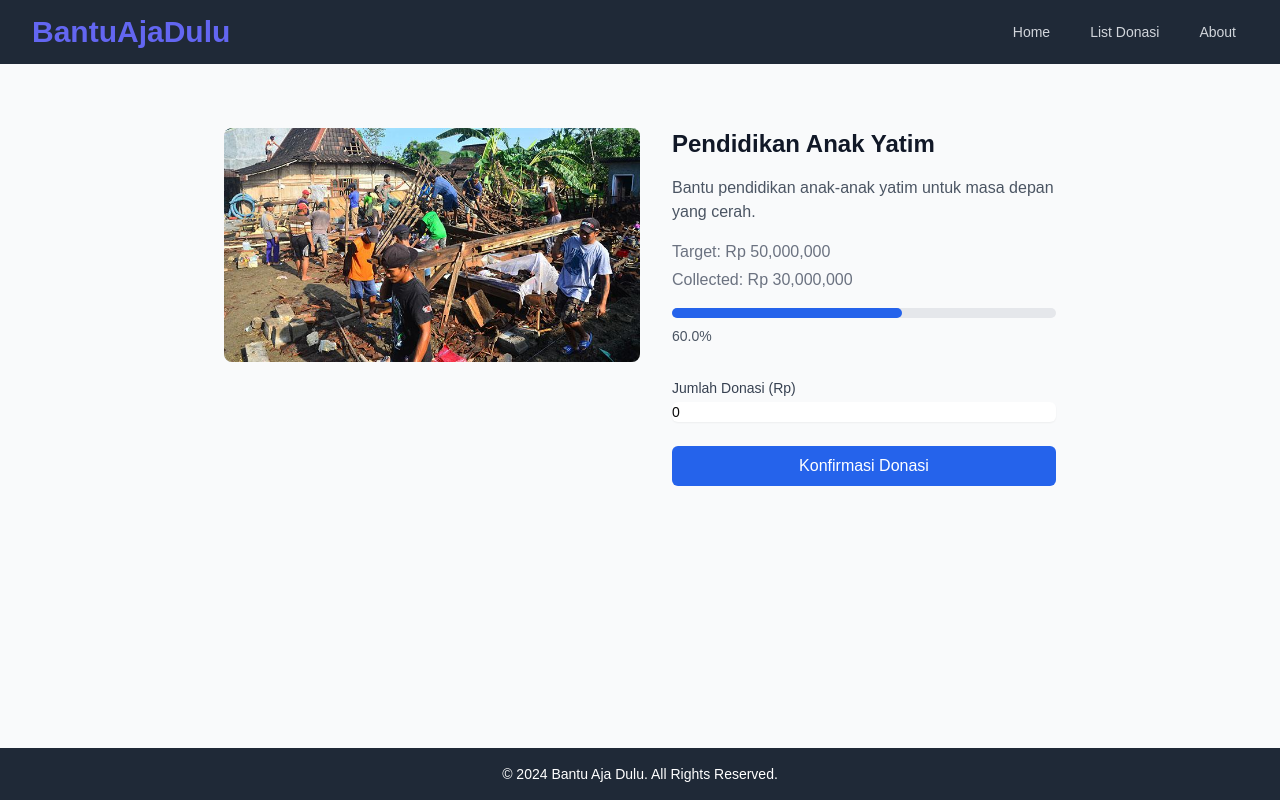
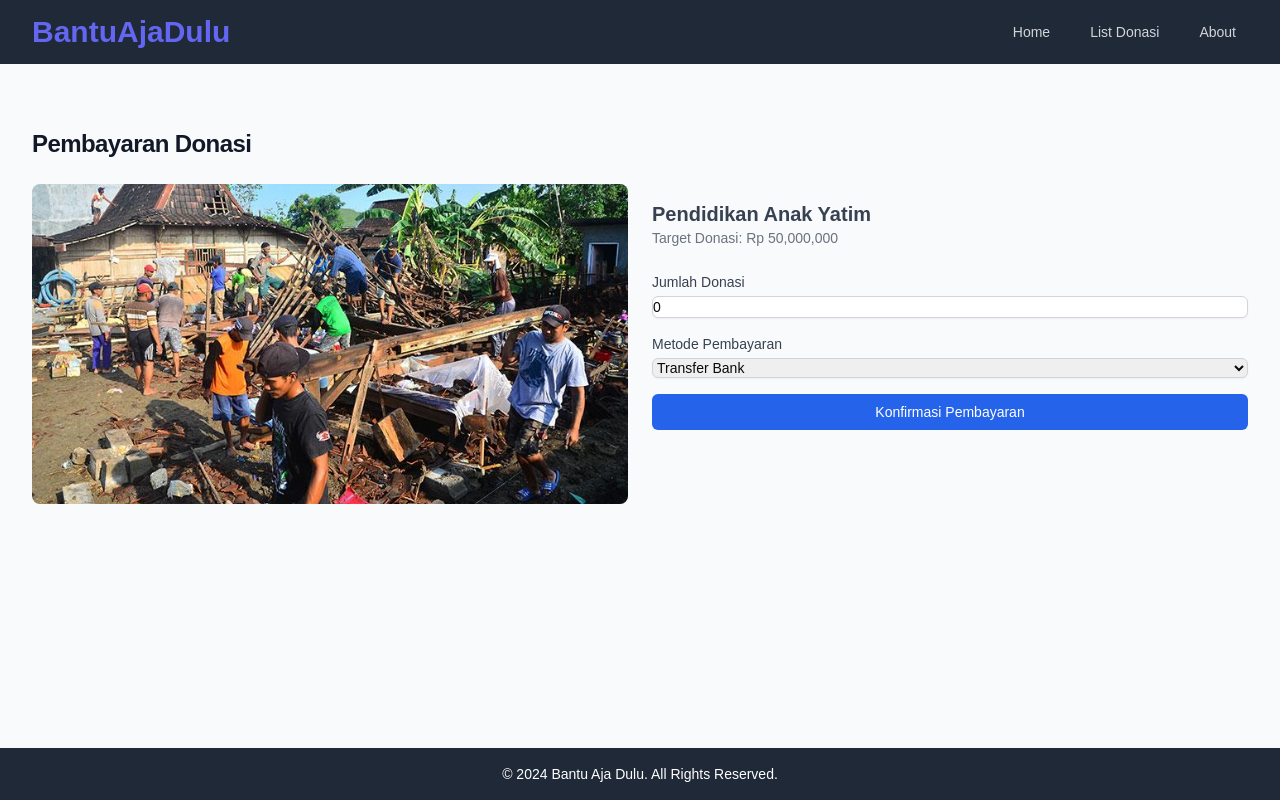
Before and after one commit to taufanrizki/bantuajadulu, a Next.js app: page /donasi/1 in a window 1280 px wide. Built offline with nearby package versions, Linux system fonts and the light colour scheme.

Commit message:
update page pembayaran dan hapus file tidak digunakan

```diff
--- a/package.json
+++ b/package.json
@@ -30,8 +30,5 @@
     "postcss": "^8",
     "tailwindcss": "^3.4.1",
     "typescript": "^5"
-  },
-  "engines": {
-    "node": "16.x"
   }
 }
--- a/src/app/donasi/[id]/page.tsx
+++ b/src/app/donasi/[id]/page.tsx
@@ -1,109 +1,143 @@
-// DonationDetailPage
+"use client"; // Untuk menandakan ini adalah komponen client-side
 
+import { useParams } from "next/navigation";
+import { useState } from "react";
 import NavbarAtas from "@/components/ui/navigation-menu";
-import DonationPaymentForm from "@/components/pembayaran";
+import Link from "next/link";
 
-const donationDetails = [
+// Data donasi (ini bisa diambil dari API atau database)
+const donationList = [
     {
         id: 1,
         name: "Pendidikan Anak Yatim",
-        description: "Bantu pendidikan anak-anak yatim untuk masa depan yang cerah.",
+        target: 50000000,
         imageSrc: "/listdonasi/bencana.jpg",
-        target: 50000000,
-        collected: 30000000,
+        imageAlt: "A group of children studying with books.",
     },
     {
         id: 2,
         name: "Bantuan Bencana Alam",
-        description: "Membantu para korban bencana alam dengan kebutuhan pokok.",
+        target: 100000000,
         imageSrc: "/listdonasi/bencana.jpg",
-        target: 100000000,
-        collected: 75000000,
+        imageAlt: "People receiving aid after a natural disaster.",
     },
     {
         id: 3,
         name: "Program Pangan Sehat",
-        description: "Sediakan pangan sehat dan bergizi untuk masyarakat kurang mampu.",
+        target: 30000000,
         imageSrc: "/listdonasi/bencana.jpg",
-        target: 30000000,
-        collected: 15000000,
+        imageAlt: "Fresh and healthy food packages.",
     },
     {
         id: 4,
         name: "Renovasi Sekolah",
-        description: "Dukung renovasi sekolah agar anak-anak dapat belajar dengan nyaman.",
+        target: 80000000,
         imageSrc: "/listdonasi/bencana.jpg",
-        target: 80000000,
-        collected: 80000000,
+        imageAlt: "A school building under renovation.",
     },
 ];
 
-export default function DonationDetailPage({ params }: { params: { id: string } }) {
-    const donationId = parseInt(params.id, 10);
-    const donation = donationDetails.find((item) => item.id === donationId);
+const PaymentPage = () => {
+    const { id } = useParams(); // Menggunakan useParams untuk mendapatkan id dari URL
+
+    // Mencari data donasi berdasarkan id
+    const donation = donationList.find((donation) => donation.id.toString() === id);
+
+    // State untuk jumlah donasi dan metode pembayaran
+    const [amount, setAmount] = useState<number>(0);
+    const [paymentMethod, setPaymentMethod] = useState<string>("transferBank");
 
     if (!donation) {
-        return (
-            <div className="h-screen flex flex-col items-center justify-center">
-                <h1 className="text-2xl font-bold text-gray-800">Donasi Tidak Ditemukan</h1>
-                <p className="text-gray-600">Maaf, donasi yang Anda cari tidak ada.</p>
-            </div>
-        );
+        return <p>Donasi tidak ditemukan.</p>;
     }
 
-    const progress = Math.min((donation.collected / donation.target) * 100, 100);
+    // Fungsi untuk menangani submit form pembayaran
+    const handlePaymentSubmit = (e: React.FormEvent) => {
+        e.preventDefault();
+        alert(`Pembayaran sebesar Rp ${amount.toLocaleString()} berhasil dilakukan dengan metode ${paymentMethod}.`);
+    };
 
     return (
         <div className="h-screen flex flex-col">
+            {/* Navbar */}
             <NavbarAtas />
 
-            <div className="flex-grow bg-gray-50">
-                <div className="mx-auto max-w-4xl px-4 py-16 sm:px-6 lg:px-8">
-                    <div className="flex flex-col lg:flex-row">
-                        {/* Image Section */}
-                        <div className="flex-shrink-0 lg:w-1/2">
+            {/* Halaman Pembayaran */}
+            <div className="bg-gray-50 flex-grow">
+                <div className="mx-auto max-w-7xl px-4 py-16 sm:px-6 lg:px-8">
+                    <h2 className="text-2xl font-bold tracking-tight text-gray-900">
+                        Pembayaran Donasi
+                    </h2>
+
+                    {/* Membagi layout menjadi dua kolom */}
+                    <div className="mt-6 grid grid-cols-1 lg:grid-cols-2 gap-6">
+                        {/* Gambar Donasi */}
+                        <div>
                             <img
                                 src={donation.imageSrc}
-                                alt={donation.name}
-                                className="rounded-lg w-full h-64 object-cover lg:h-auto"
+                                alt={donation.imageAlt}
+                                className="w-full h-80 object-cover rounded-lg"
                             />
                         </div>
 
-                        {/* Details Section */}
-                        <div className="mt-8 lg:mt-0 lg:ml-8 lg:w-1/2">
-                            <h1 className="text-2xl font-bold text-gray-900">{donation.name}</h1>
-                            <p className="mt-4 text-gray-600">{donation.description}</p>
-                            <p className="mt-4 text-gray-500">
-                                Target: Rp {donation.target.toLocaleString()}
-                            </p>
-                            <p className="mt-1 text-gray-500">
-                                Collected: Rp {donation.collected.toLocaleString()}
+                        {/* Form Pembayaran */}
+                        <div>
+                            <h3 className="text-xl font-bold text-gray-700 mt-4">{donation.name}</h3>
+                            <p className="text-sm text-gray-500">
+                                Target Donasi: Rp {donation.target.toLocaleString()}
                             </p>
 
-                            {/* Progress Bar */}
-                            <div className="w-full mt-4 bg-gray-200 rounded-full h-2.5">
-                                <div
-                                    className="bg-blue-600 h-2.5 rounded-full"
-                                    style={{ width: `${progress}%` }}
-                                ></div>
-                            </div>
-                            <p className="mt-2 text-sm text-gray-600">{progress.toFixed(1)}%</p>
+                            {/* Form Pembayaran */}
+                            <form onSubmit={handlePaymentSubmit} className="mt-6 space-y-4">
+                                <div>
+                                    <label className="block text-sm font-medium text-gray-700">
+                                        Jumlah Donasi
+                                    </label>
+                                    <input
+                                        type="number"
+                                        value={amount}
+                                        onChange={(e) => setAmount(Number(e.target.value))}
+                                        required
+                                        className="mt-1 block w-full border border-gray-300 rounded-md shadow-sm focus:ring-blue-500 focus:border-blue-500 sm:text-sm"
+                                        min="1"
+                                        placeholder="Masukkan jumlah donasi"
+                                    />
+                                </div>
 
-                            {/* Payment Form Section */}
-                            <div className="mt-8">
-                                {/* Pass the donationId to DonationPaymentForm */}
-                                <DonationPaymentForm donationId={donation.id} />
-                            </div>
+                                <div>
+                                    <label className="block text-sm font-medium text-gray-700">
+                                        Metode Pembayaran
+                                    </label>
+                                    <select
+                                        value={paymentMethod}
+                                        onChange={(e) => setPaymentMethod(e.target.value)}
+                                        required
+                                        className="mt-1 block w-full border border-gray-300 rounded-md shadow-sm focus:ring-blue-500 focus:border-blue-500 sm:text-sm"
+                                    >
+                                        <option value="transferBank">Transfer Bank</option>
+                                        <option value="eWallet">E-Wallet</option>
+                                        <option value="creditCard">Kartu Kredit</option>
+                                    </select>
+                                </div>
+
+                                <button
+                                    type="submit"
+                                    className="mt-4 w-full bg-blue-600 text-white py-2 text-sm rounded-md hover:bg-blue-700 transition"
+                                >
+                                    Konfirmasi Pembayaran
+                                </button>
+                            </form>
                         </div>
                     </div>
-
-
                 </div>
             </div>
 
+            {/* Footer */}
             <footer className="bg-gray-800 text-white text-center py-4">
                 <p className="text-sm">© 2024 Bantu Aja Dulu. All Rights Reserved.</p>
             </footer>
         </div>
     );
-}
+};
+
+export default PaymentPage;
--- a/src/components/pembayaran.tsx
+++ /dev/null
@@ -1,51 +0,0 @@
-"use client";
-
-import { useState } from "react";
-import { useRouter } from "next/navigation";
-
-// Accept donationId as a prop
-interface DonationPaymentFormProps {
-    donationId: number;
-}
-
-export default function DonationPaymentForm({ donationId }: DonationPaymentFormProps) {
-    const router = useRouter();
-    const [amount, setAmount] = useState(0);
-
-    const handleSubmit = (e: React.FormEvent) => {
-        e.preventDefault();
-        alert(`You have donated Rp ${amount.toLocaleString()} to Donation ID: ${donationId}.`);
-        router.push("/listdonasi/"); // Redirect to the donation list after payment
-    };
-
-    return (
-        <form onSubmit={handleSubmit} className="space-y-6">
-            <div>
-                <label
-                    htmlFor="donation-amount"
-                    className="block text-sm font-medium text-gray-700"
-                >
-                    Jumlah Donasi (Rp)
-                </label>
-                <input
-                    type="number"
-                    id="donation-amount"
-                    className="mt-1 block w-full rounded-md border-gray-300 shadow-sm focus:border-blue-500 focus:ring-blue-500 sm:text-sm"
-                    value={amount}
-                    onChange={(e) => setAmount(Number(e.target.value))}
-                    min={1000} // Minimum donation amount
-                    required
-                />
-            </div>
-
-            <div>
-                <button
-                    type="submit"
-                    className="w-full bg-blue-600 text-white py-2 px-4 rounded-md hover:bg-blue-700 transition"
-                >
-                    Konfirmasi Donasi
-                </button>
-            </div>
-        </form>
-    );
-}
```
